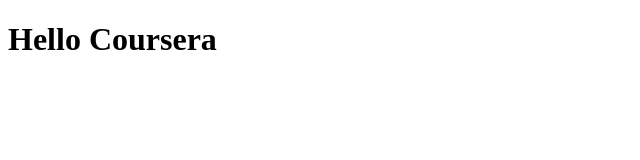
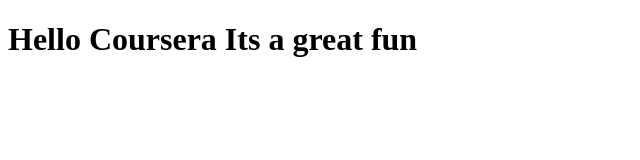
Before and after one commit to PratikPatil168/practice, a plain HTML site: page site/index.html in a window 1280 px wide. Shown: the whole page, without its empty margins (0-640 px from the left). Drawn offline with Linux system fonts and the light colour scheme.

Commit message:
Small addition

```diff
--- a/site/index.html
+++ b/site/index.html
@@ -4,6 +4,6 @@
 	<title>Hello Coursera</title>
 </head>
 <body>
-<h1> Hello Coursera</h1>
+<h1> Hello Coursera Its a great fun</h1>
 </body>
 </html>
```
